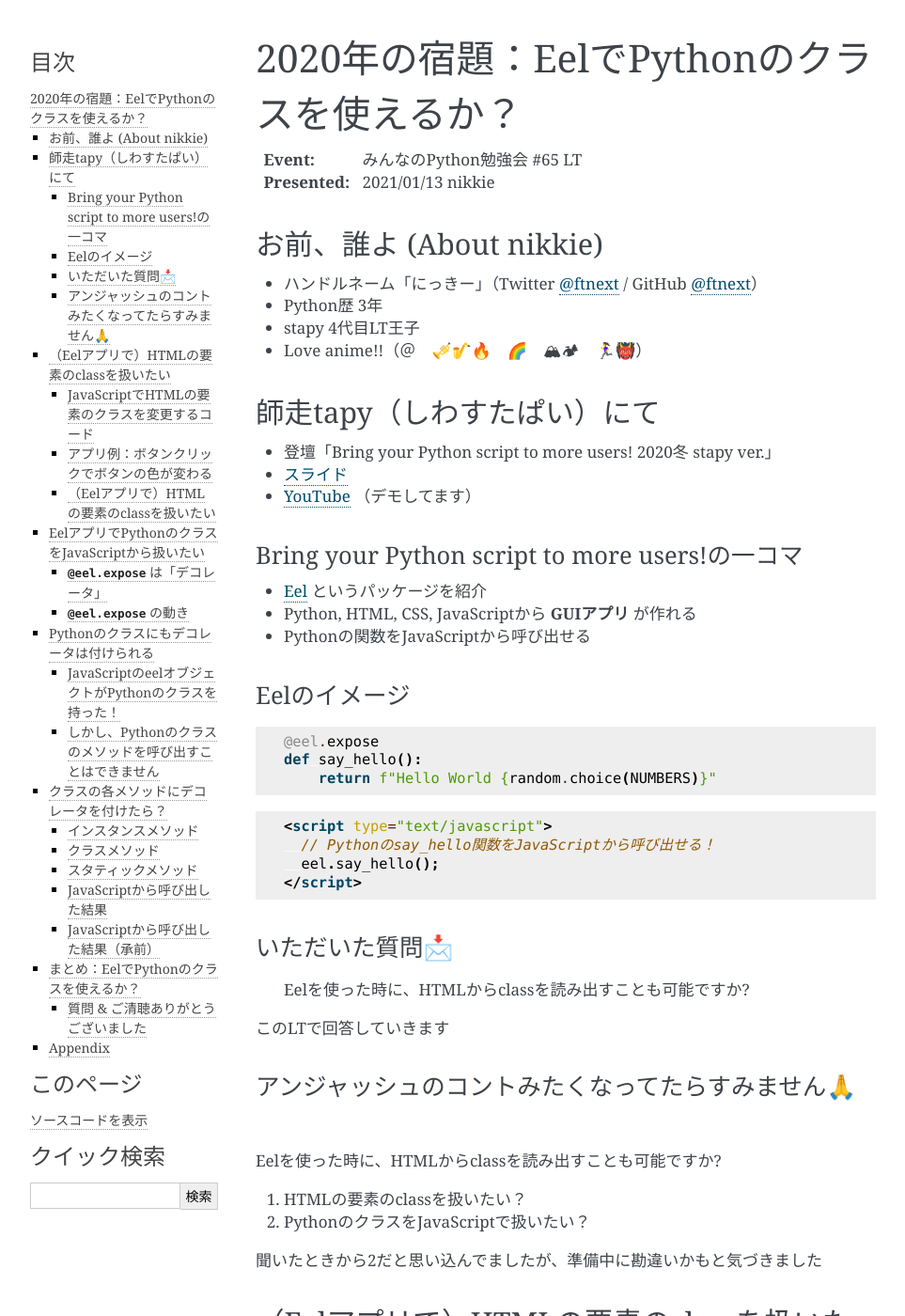
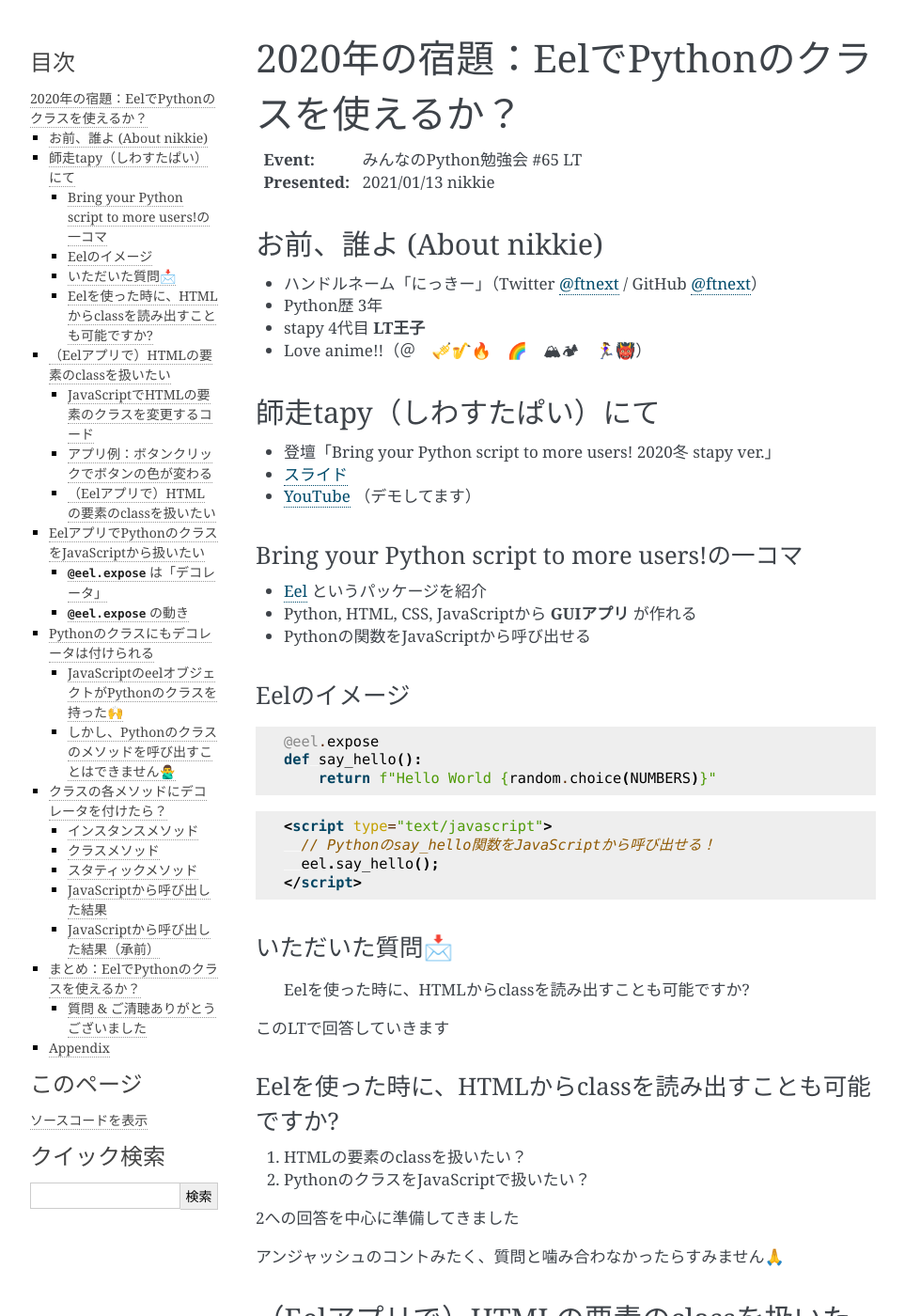
Before and after one commit to ftnext/2021_slides, a Sphinx documentation site: the page built from source/stapy_Jan/eel_class_homework.rst, in a window 1280 px wide and 1400 px high. Shown: the whole window at 94% size, without its empty margins (148-1111 px from the left). Built offline with Sphinx 7.4.7, drawn with Linux system fonts in a browser that asks for light colours; some of the changed text lies outside the part shown.

Commit message:
tweak Jan stapy Eel LT

```diff
--- a/source/stapy_Jan/eel_class_homework.rst
+++ b/source/stapy_Jan/eel_class_homework.rst
@@ -10,7 +10,7 @@
 
 * ハンドルネーム「にっきー」（Twitter `@ftnext <https://twitter.com/ftnext>`_ / GitHub `@ftnext <https://github.com/ftnext>`_）
 * Python歴 3年
-* stapy 4代目LT王子
+* stapy 4代目 **LT王子**
 * Love anime!!（＠　🎺🎷🔥　🌈　🏔🏕　🏃‍♀️👹）
 
 師走tapy（しわすたぱい）にて
@@ -50,20 +50,20 @@ Eelのイメージ
 
 このLTで回答していきます
 
-アンジャッシュのコントみたくなってたらすみません🙏
+Eelを使った時に、HTMLからclassを読み出すことも可能ですか?
 ------------------------------------------------
-
-Eelを使った時に、HTMLからclassを読み出すことも可能ですか?
 
 1. HTMLの要素のclassを扱いたい？
 2. PythonのクラスをJavaScriptで扱いたい？
 
-聞いたときから2だと思い込んでましたが、準備中に勘違いかもと気づきました
+2への回答を中心に準備してきました
+
+アンジャッシュのコントみたく、質問と噛み合わなかったらすみません🙏
 
 （Eelアプリで）HTMLの要素のclassを扱いたい
 ============================================================
 
-**JavaScriptでやる** のをオススメします（要素のclassを変更できる）
+👉 **JavaScriptでやる** のをオススメします（要素のclassを変更できる）
 
 JavaScriptでHTMLの要素のクラスを変更するコード
 ------------------------------------------------
@@ -132,14 +132,14 @@ Pythonのクラスにもデコレータは付けられる
     >>> Helloest.say()
     'Hello World from Helloest class'
 
-JavaScriptのeelオブジェクトがPythonのクラスを持った！
+JavaScriptのeelオブジェクトがPythonのクラスを持った🙌
 ------------------------------------------------------------------------------------------------
 
 ``eel.Helloest``
 
 .. figure:: ../_static/stapy_Jan/202001console_log_eel.drawio.png
 
-しかし、Pythonのクラスのメソッドを呼び出すことはできません
+しかし、Pythonのクラスのメソッドを呼び出すことはできません🙅‍♂️
 ------------------------------------------------------------------------------------------------
 
 .. code-block:: javascript
@@ -222,7 +222,7 @@ JavaScriptから呼び出した結果
 JavaScriptから呼び出した結果（承前）
 ------------------------------------------------
 
-* インスタンスメソッド・クラスメソッドは呼び出せない
+* インスタンスメソッド・クラスメソッドは呼び出せない🙅‍♀️
 * ``self`` や ``cls`` 引数に該当するオブジェクトがJavaScriptから渡せない模様
 * ``self`` や ``cls`` をメソッド内で使っていなければダミーの引数を使って呼び出せる（それはスタティックメソッドでは？）
 
```
Also changed, not shown: other parts of source/stapy_Jan/eel_class_homework.rst (+5 -5 lines).
